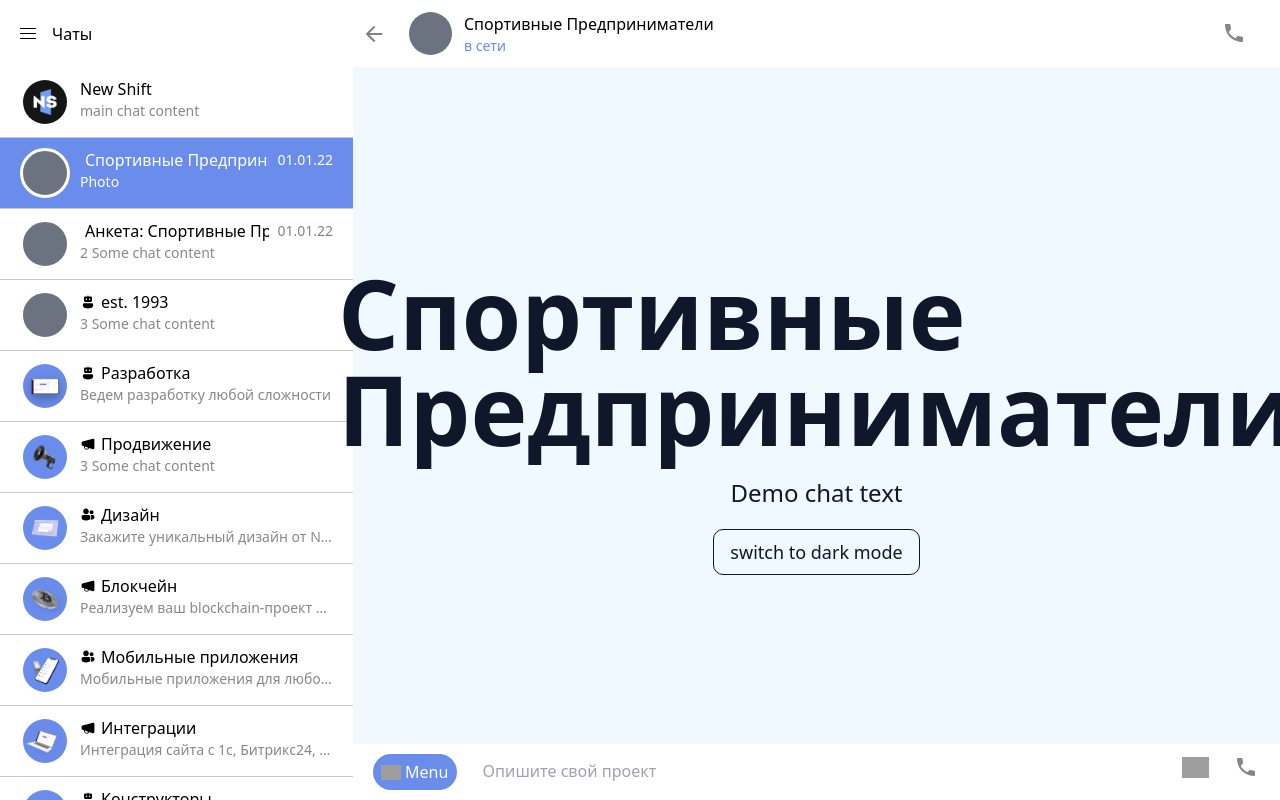
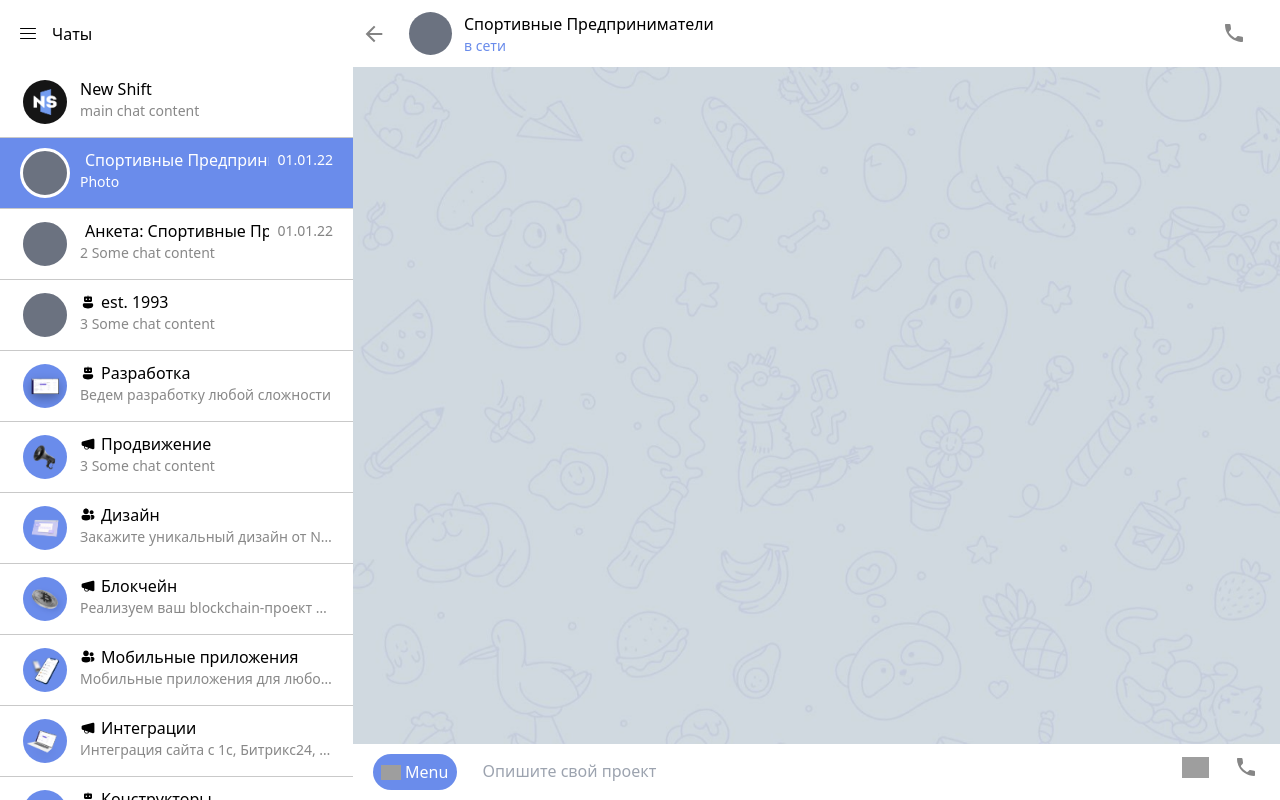
Before and after one commit to NewShiftStudio/telegram-landing, a Next.js app: page /guardBot in a window 1280 px wide. Built offline with nearby package versions, Linux system fonts and the light colour scheme; grey boxes are pictures that could not be loaded.

Commit message:
feat: 🎸 Обновил типы, добавил MessagesLsit на страницы чатов

```diff
--- a/@types/Chat.ts
+++ b/@types/Chat.ts
@@ -1,4 +1,6 @@
 import { StaticImageData } from 'next/image';
+
+import { Message } from './Message';
 
 export type Chat = {
   path: string;
@@ -11,4 +13,5 @@ export type Chat = {
   isActive?: boolean;
   isOnline?: boolean;
   isPinned?: boolean;
+  messages?: Message[];
 };
--- a/components/MessageItem/MessageItem.module.scss
+++ b/components/MessageItem/MessageItem.module.scss
@@ -2,7 +2,7 @@
   @apply flex flex-col items-stretch;
 
   .messageContent {
-    @apply relative max-w-[458px] min-w-[80px] w-fit bg-white rounded-[9px] rounded-tl-[5px];
+    @apply relative max-w-[458px] min-w-[80px] w-fit bg-white overflow-hidden rounded-[9px];
 
     filter: drop-shadow(0px 1px 3px rgba(0, 0, 0, 0.1)) drop-shadow(0px 0px 1px rgba(0, 0, 0, 0.35));
 
@@ -11,7 +11,7 @@
     }
 
     &.outgoing {
-      @apply bg-[#effedd]  rounded-bl-[9px];
+      @apply bg-[#effedd] rounded-bl-[9px];
 
       &.withTail {
         @apply rounded-br-none;
@@ -28,7 +28,7 @@
   }
 
   .text {
-    @apply text-sm px-[10px] pt-[5px];
+    @apply text-sm px-[10px] pt-[5px] whitespace-pre-line;
   }
 
   .bottom {
@@ -36,7 +36,7 @@
   }
 
   .image {
-    @apply w-full rounded-tr-[9px] rounded-tl-[5px];
+    @apply w-full;
   }
 
   .readIcon {
--- a/components/MessageItem/MessageItem.tsx
+++ b/components/MessageItem/MessageItem.tsx
@@ -1,5 +1,5 @@
-import Image from 'next/image';
-import React from 'react';
+import Image, { StaticImageData } from 'next/image';
+import React, { ReactNode } from 'react';
 
 import cn from 'classnames';
 
@@ -11,8 +11,8 @@ import { LinkMessage } from '../LinkMessage/LinkMessage';
 import s from './MessageItem.module.scss';
 
 type Props = {
-  text?: string;
-  image?: string;
+  text?: ReactNode;
+  image?: string | StaticImageData;
   date: string;
   withTail?: boolean;
   isOutgoing?: boolean;
@@ -22,8 +22,8 @@ type Props = {
 export const MessageItem = ({ text, image, date, isOutgoing, withTail, link }: Props) => (
   <div className={s.message}>
     <div className={cn(s.messageContent, { [s.outgoing]: isOutgoing, [s.withTail]: withTail })}>
-      {image && <Image className={s.image} src={image} width={1} height={1} alt='message image' />}
-      {text && <div className={s.text}>{text}</div>}
+      {image && <Image className={s.image} src={image} width={500} height={400} alt='message image' />}
+      {text && <p className={s.text}>{text}</p>}
       <div className={s.bottom}>
         <p className={s.date}>{date}</p>
         {isOutgoing && <Image src={readIcon} className={s.readIcon} width={18} height={18} alt='read' />}
--- a/components/MessagesList/MessagesList.module.scss
+++ b/components/MessagesList/MessagesList.module.scss
@@ -1,5 +1,5 @@
 .messagesList {
-  @apply w-full h-full pt-[16px] pb-[30px] px-[20px];
+  @apply w-full h-full overflow-y-scroll flex flex-col-reverse pt-[16px] pb-[30px] px-[20px];
   background-size: cover;
   background-repeat: no-repeat;
   background-attachment: fixed;
--- a/components/MessagesList/MessagesList.tsx
+++ b/components/MessagesList/MessagesList.tsx
@@ -12,7 +12,7 @@ type Props = {
 };
 
 export const MessagesList = ({ messages }: Props) => (
-  <div className={s.messagesList} style={{ backgroundImage: `url(${bg})` }}>
+  <div className={s.messagesList} style={{ backgroundImage: `url(${bg.src})` }}>
     {messages.map(message => (
       <div key={message.id} className={cn(s.message, { [s.outgoing]: message.isOutgoing })}>
         <MessageItem
--- a/layouts/AppLayout/AppLayout.module.scss
+++ b/layouts/AppLayout/AppLayout.module.scss
@@ -25,7 +25,11 @@
   }
 
   .header {
-    @apply fixed w-full bg-white right-0 top-0;
+    @apply fixed w-full bg-white right-0 top-0 z-10;
+  }
+
+  .chat {
+    @apply h-full pt-[67px] pb-[56px] flex justify-end;
   }
 
   .footer {
--- a/layouts/AppLayout/AppLayout.tsx
+++ b/layouts/AppLayout/AppLayout.tsx
@@ -49,7 +49,7 @@ export const AppLayout = ({ children }: Props) => {
             onClickBack={openSidebar}
           />
         </div>
-        {children}
+        <div className={s.chat}>{children}</div>
         <div className={s.footer}>
           <InputBlock menuLinks={menuLinks} phoneLink={phoneLink} onSend={handleSendMessage} />
         </div>
--- a/pages/[id].tsx
+++ b/pages/[id].tsx
@@ -1,26 +1,22 @@
 import { GetStaticPaths, GetStaticPathsResult, GetStaticProps } from 'next';
 import Head from 'next/head';
 
+import { Chat } from '../@types/Chat';
+import { MessagesList } from '../components/MessagesList/MessagesList';
 import { chatsList } from '../constants/chats';
-import { useDarkMode } from '../hooks/useDarkMode';
-import s from './index.module.scss';
 
-export default function Chat({ currentChat }: any) {
-  const { isDark, toggleDark } = useDarkMode();
+type Props = {
+  currentChat: Chat;
+};
 
+export default function ChatPage({ currentChat }: Props) {
   return (
     <>
       <Head>
         <title>{currentChat.title} | New Shift — разработка сайтов, сервисов, приложений, чат-ботов в СПб</title>
       </Head>
 
-      <div className={s.container}>
-        <h1 className={s.title}>{currentChat.title}</h1>
-        <p className={s.description}>Demo chat text</p>
-        <button type='button' className={s.button} onClick={toggleDark}>
-          switch to {isDark ? 'light mode' : 'dark mode'}
-        </button>
-      </div>
+      <MessagesList messages={currentChat.messages || []} />
     </>
   );
 }
@@ -48,18 +44,3 @@ export const getStaticProps: GetStaticProps = context => {
     },
   };
 };
-
-// export const getServerSideProps: GetServerSideProps = async context => {
-//   const id = context.query.id as string | undefined;
-//   const currentChat = chatsList.find(chat => chat.path === id);
-//   if (!currentChat) {
-//     return {
-//       notFound: true,
-//     };
-//   }
-//   return {
-//     props: {
-//       currentChat,
-//     },
-//   };
-// };
```
Also changed, not shown: @types/Message.tsx (+5 -2 lines).
